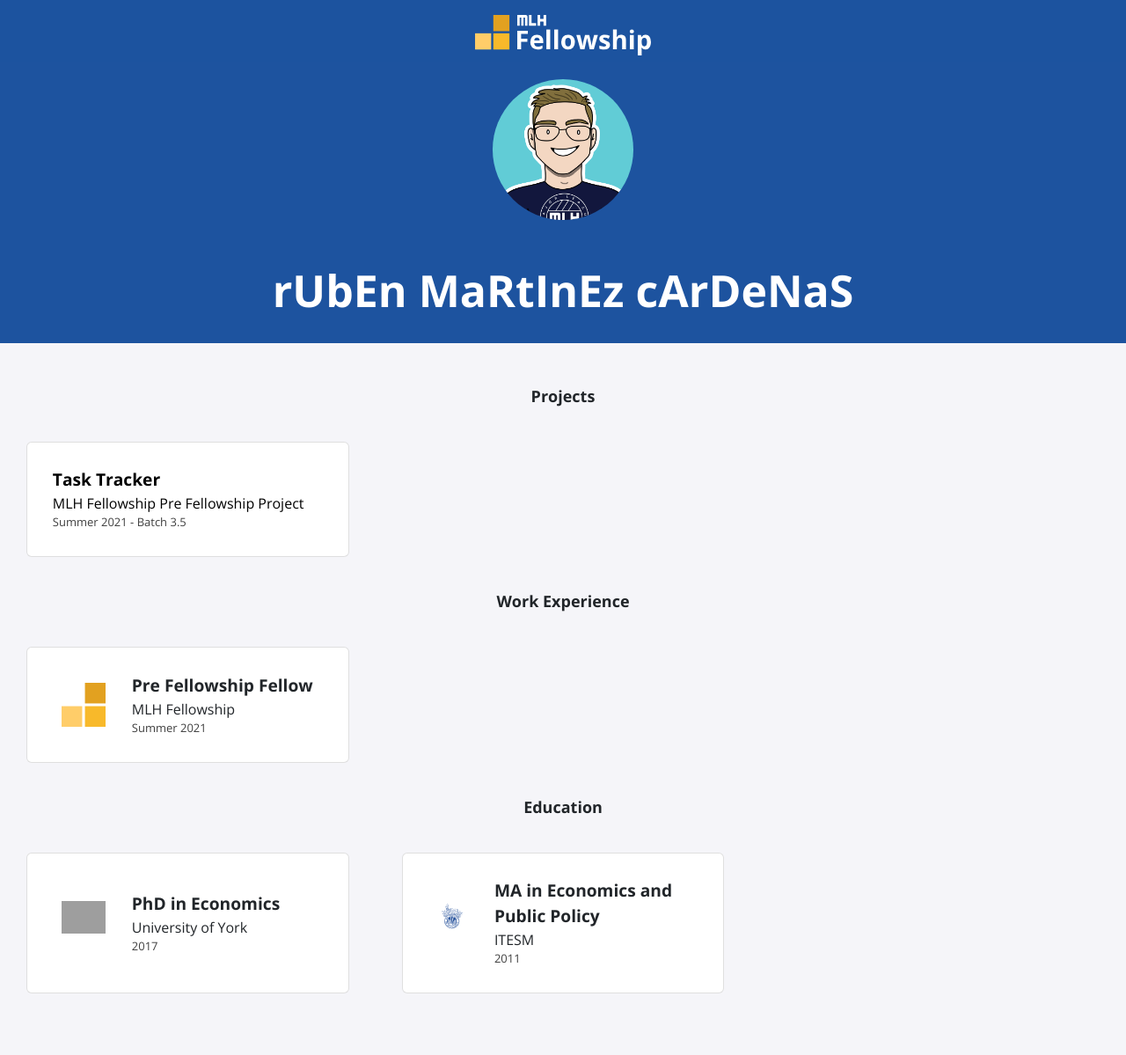
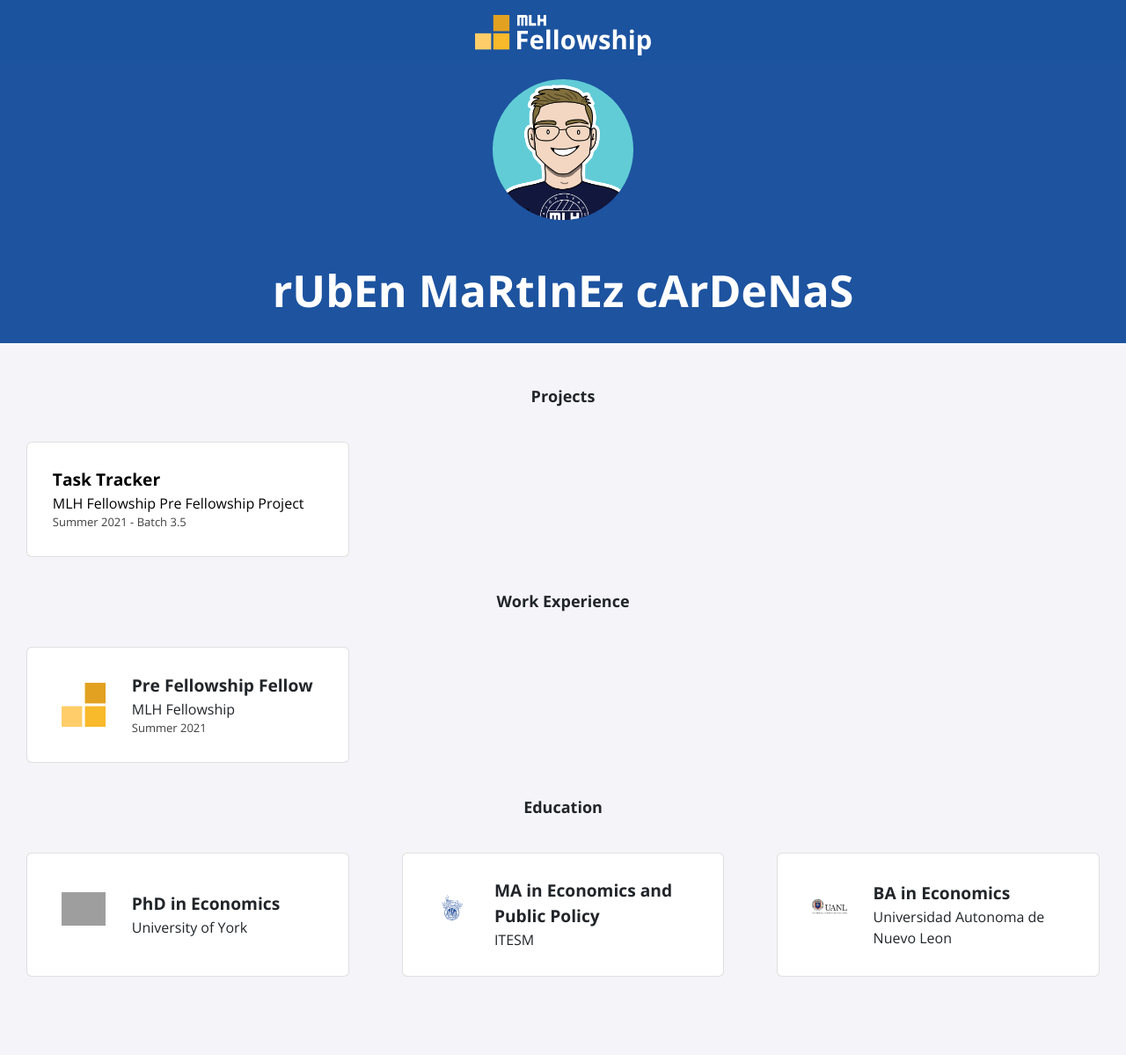
Before and after one commit to rubenmtzc/rubenmtzc-first-try.github.io, a Jekyll site: the page built from index.html, in a window 1280 px wide. Shown: the whole page at 88% size. Built offline with Jekyll 4.4.1, drawn with Linux system fonts in a browser that asks for light colours; nearby versions of some CDN libraries; grey boxes are pictures that could not be loaded.

Commit message:
Update education.yml

```diff
--- a/_data/education.yml
+++ b/_data/education.yml
@@ -1,9 +1,11 @@
 - course: PhD in Economics
   institute: University of York
-  dates: 2017
   logo: uoy-logo.png
 
 - course: MA in Economics and Public Policy
   institute: ITESM
-  dates: 2011
   logo: itesm_logo.svg
+
+- course: BA in Economics
+  institute: Universidad Autonoma de Nuevo Leon
+  logo: uanl_logo.png
```
